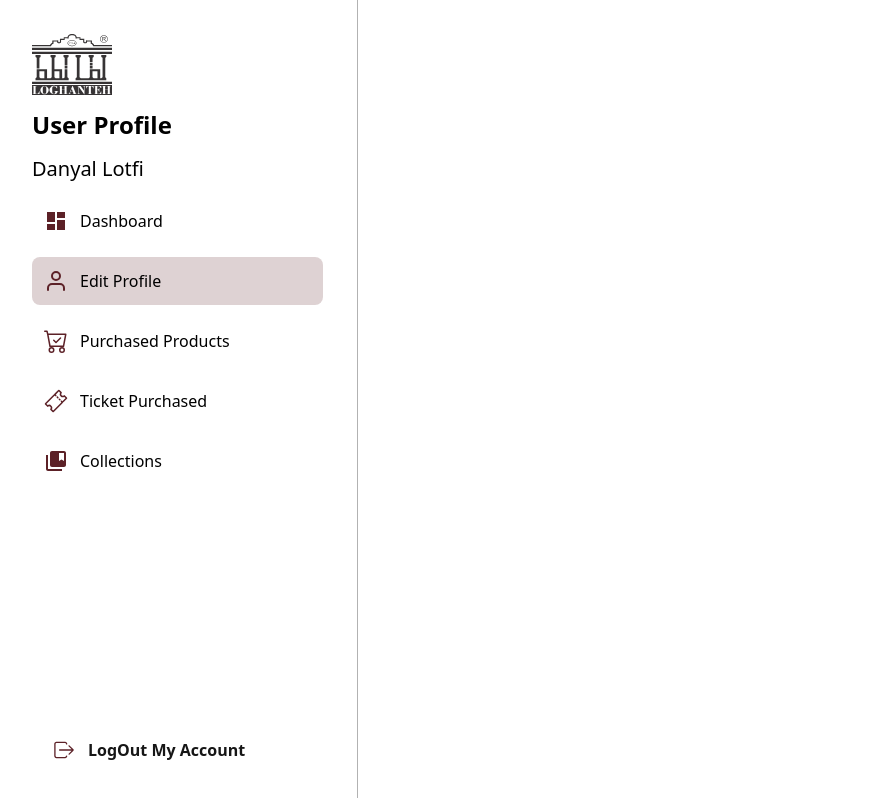
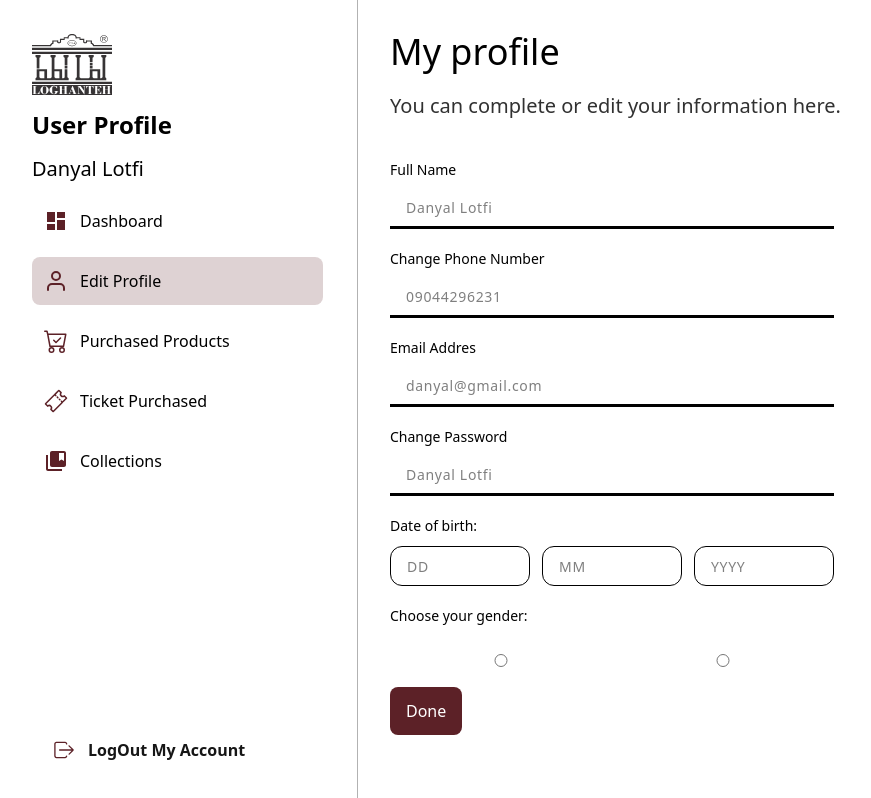
Before and after one commit to iXZed026/Loghante-Project, a Next.js app in the folder Develop/Frontend/: page /en/profile/edit-profile in a window 1280 px wide. Shown: the whole page, without its empty margins (2-873 px from the left). Built offline with nearby package versions, Linux system fonts and the light colour scheme.

Commit message:
edit profile ui completed

```diff
--- a/Develop/Frontend/src/app/[locale]/profile/edit-profile/page.tsx
+++ b/Develop/Frontend/src/app/[locale]/profile/edit-profile/page.tsx
@@ -1,11 +1,24 @@
 import FadeUp from '@/components/animations/FadeUp'
+import EditProfileForm from '@/features/profile/componenets/edit-profile/EditProfileForm'
 import React from 'react'
 
 function EditProfile() {
     return (
         <FadeUp>
             <div>
-
+                {/* Edit Profile Header */}
+                <div className='mb-10 fcol  gap-5'>
+                    <h2 className='font-medium md:text-4xl text-2xl'>
+                        My profile
+                    </h2>
+                    <span
+                        className='lg:text-xl text-black-light-utility'
+                    >
+                        You can complete or edit your information here.
+                    </span>
+                </div>
+                {/* Edit Profile Form  */}
+                <EditProfileForm />
             </div>
         </FadeUp>
     )
--- /dev/null
+++ b/Develop/Frontend/src/features/profile/componenets/edit-profile/EditProfileForm.tsx
@@ -0,0 +1,229 @@
+"use client"
+import Button from '@/components/ui/Button'
+import Input from '@/components/ui/Input'
+import useInput from '@/hooks/useInput'
+import { cn } from '@/lib/utils/cn'
+import React, { useEffect } from 'react'
+
+function EditProfileForm() {
+
+    const [
+        fullNameValue,
+        ,
+        changeFullNameValue,
+        clearFullNameValue,
+    ] = useInput("");
+
+    const [
+        phonedValue,
+        setPhoneValue,
+        changePhoneValue,
+        clearPhoneValue,
+    ] = useInput("");
+
+    const [
+        emailValue,
+        ,
+        changeEmailValue,
+        clearEmailValue,
+    ] = useInput("");
+
+    const [
+        passwordValue,
+        ,
+        changePasswordValue,
+        clearPasswordValue,
+    ] = useInput("");
+
+    //Date and Bityh
+    const [
+        dayValue,
+        setDayValue,
+        changeDayValue,
+        clearDayValue,
+    ] = useInput("");
+
+    const [
+        mounthValue,
+        setMounthValue,
+        changeMounthValue,
+        clearMounthValue,
+    ] = useInput("");
+
+    const [
+        yearValue,
+        setYearValue,
+        changeYearValue,
+        clearYearValue,
+    ] = useInput("");
+
+    const [
+        genderValue,
+        ,
+        changeGenderValue,
+        clearGenderValue,
+    ] = useInput("");
+
+
+    return (
+        <form>
+            <div className='fcol gap-5 sm:w-111 w-full '>
+                {/* Full Name */}
+                <div className='fcol gap-2.5 text-sm'>
+                    <span>Full Name</span>
+                    <Input
+                        className={cn(
+                            "border-b-3 border-black-utility",
+                        )}
+                        maxLength={200}
+                        placeholder='Danyal Lotfi'
+                        type='text'
+                        value={fullNameValue}
+                        onChange={changeFullNameValue}
+                    />
+                </div>
+                {/* Fhone */}
+                <div className='fcol gap-2.5 text-sm'>
+                    <span>Change Phone Number</span>
+                    <Input
+                        className={cn(
+                            "border-b-3 border-black-utility",
+                        )}
+                        maxLength={11}
+                        placeholder='09044296231'
+                        type="tel"
+                        value={phonedValue}
+                        inputMode="numeric"
+                        onChange={(e) => {
+                            const value = e.target.value.replace(/\D/g, '')
+                            setPhoneValue(value)
+                        }}
+                    />
+                </div>
+                {/* Email */}
+                <div className='fcol gap-2.5 text-sm'>
+                    <span>Email Addres</span>
+                    <Input
+                        className={cn(
+                            "border-b-3 border-black-utility",
+                        )}
+                        maxLength={250}
+                        placeholder='danyal@gmail.com'
+                        type='email'
+                        value={emailValue}
+                        onChange={changeEmailValue}
+                    />
+                </div>
+                {/* Password */}
+                <div className='fcol gap-2.5 text-sm'>
+                    <span>Change Password</span>
+                    <Input
+                        className={cn(
+                            "border-b-3 border-black-utility",
+                        )}
+                        maxLength={16}
+                        placeholder='Danyal Lotfi'
+                        type='password'
+                        value={passwordValue}
+                        onChange={changePasswordValue}
+                    />
+                </div>
+                {/* Date And Birth */}
+                <div className='fcol gap-2.5 text-sm'>
+                    <span>Date of birth:</span>
+                    <div className='fbc gap-3'>
+                        {/* Day */}
+                        <Input
+                            className={cn(
+                                "h-10",
+                                "border-1 border-black-light-utility",
+                                "rounded-xl",
+                                "px-2 py-10",
+                                "text-sm",
+                            )}
+                            maxLength={2}
+                            placeholder='DD'
+                            type='text'
+                            value={dayValue}
+                            onChange={(e) => {
+                                const value = e.target.value.replace(/\D/g, '')
+                                setDayValue(value)
+                            }}
+                        />
+                        {/* Mounth */}
+                        <Input
+                            className={cn(
+                                "h-10",
+                                "border-1 b,order-black-light-utility",
+                                "rounded-xl",
+                                "px-2 py-10",
+                                "text-sm"
+                            )}
+                            maxLength={2}
+                            placeholder='MM'
+                            type='text'
+                            value={mounthValue}
+                            onChange={(e) => {
+                                const value = e.target.value.replace(/\D/g, '')
+                                setMounthValue(value)
+                            }}
+                        />
+                        {/* Year */}
+                        <Input
+                            className={cn(
+                                "h-10",
+                                "border-1 b,order-black-light-utility",
+                                "rounded-xl",
+                                "px-2 py-10",
+                                "text-sm"
+                            )}
+                            maxLength={4}
+                            placeholder='YYYY'
+                            type='text'
+                            value={yearValue}
+                            onChange={(e) => {
+                                const value = e.target.value.replace(/\D/g, '')
+                                setYearValue(value)
+                            }}
+                        />
+                    </div>
+                </div>
+                {/* Gender */}
+                <div className='fcol gap-7 text-sm'>
+                    <span>Choose your gender:</span>
+                    <div className='fcc'>
+                        <Input
+                            className={cn(
+                                "border-b-3 border-black-utility",
+                                "w-50"
+                            )}
+                            placeholder='Danyal Lotfi'
+                            type='radio'
+                        />
+                        <Input
+                            className={cn(
+                                "border-b-3 border-black-utility",
+                                "w-50"
+                            )}
+                            placeholder='Danyal Lotfi'
+                            type='radio'
+                        />
+                    </div>
+                </div>
+                {/* Done Button */}
+                <div>
+                    <Button
+                        className={cn(
+                            "bg-crimson",
+                            "px-4 py-3",
+                            "hover:bg-[var(--crimson-hover-color)]"
+                        )}>
+                        Done
+                    </Button>
+                </div>
+            </div>
+        </form>
+    )
+}
+
+export default EditProfileForm
```
